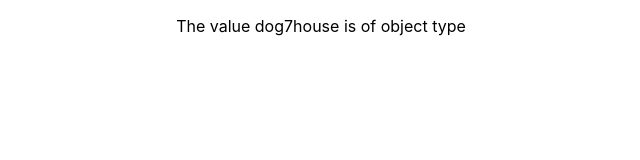
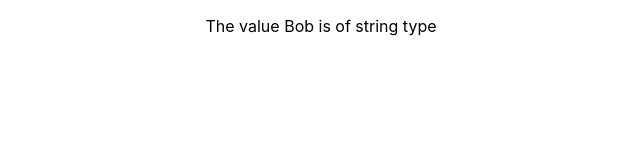
Before and after one commit to webroyit/f9t2s8-FirstTypescript, a React (Create React App) app: page / in a window 1280 px wide. Shown: the top 160 px of the page, without its empty margins (319-959 px from the left). Built offline with nearby package versions, Linux system fonts and the light colour scheme.

Commit message:
Examples of more types in typescript

```diff
--- a/src/components/Page1.tsx
+++ b/src/components/Page1.tsx
@@ -7,12 +7,23 @@ class Page1 extends Component{
     //let firstValue: number = 34;
     //let firstValue: boolean = true;
     //let firstValue: number[] = [1, 2, 3];
-    let firstValue: Array<string> = ['dog', '7', 'house'];
+    //let firstValue: Array<string> = ['dog', '7', 'house'];
+
+    // enum is similar to an object
+    enum Foods {watermelon = 1, berry = 2};
+
+    // any if you are not sure which type to use
+    let firstName: any = 'Bob';
+
+    // void if you are returning anything
+    const test = (): void => {
+      console.log("test");
+    }
 
     return(
       <div>
         <p>
-          The value {firstValue} is of {typeof firstValue} type
+          The value {firstName} is of {typeof firstName} type
         </p>
       </div>
     )
```
